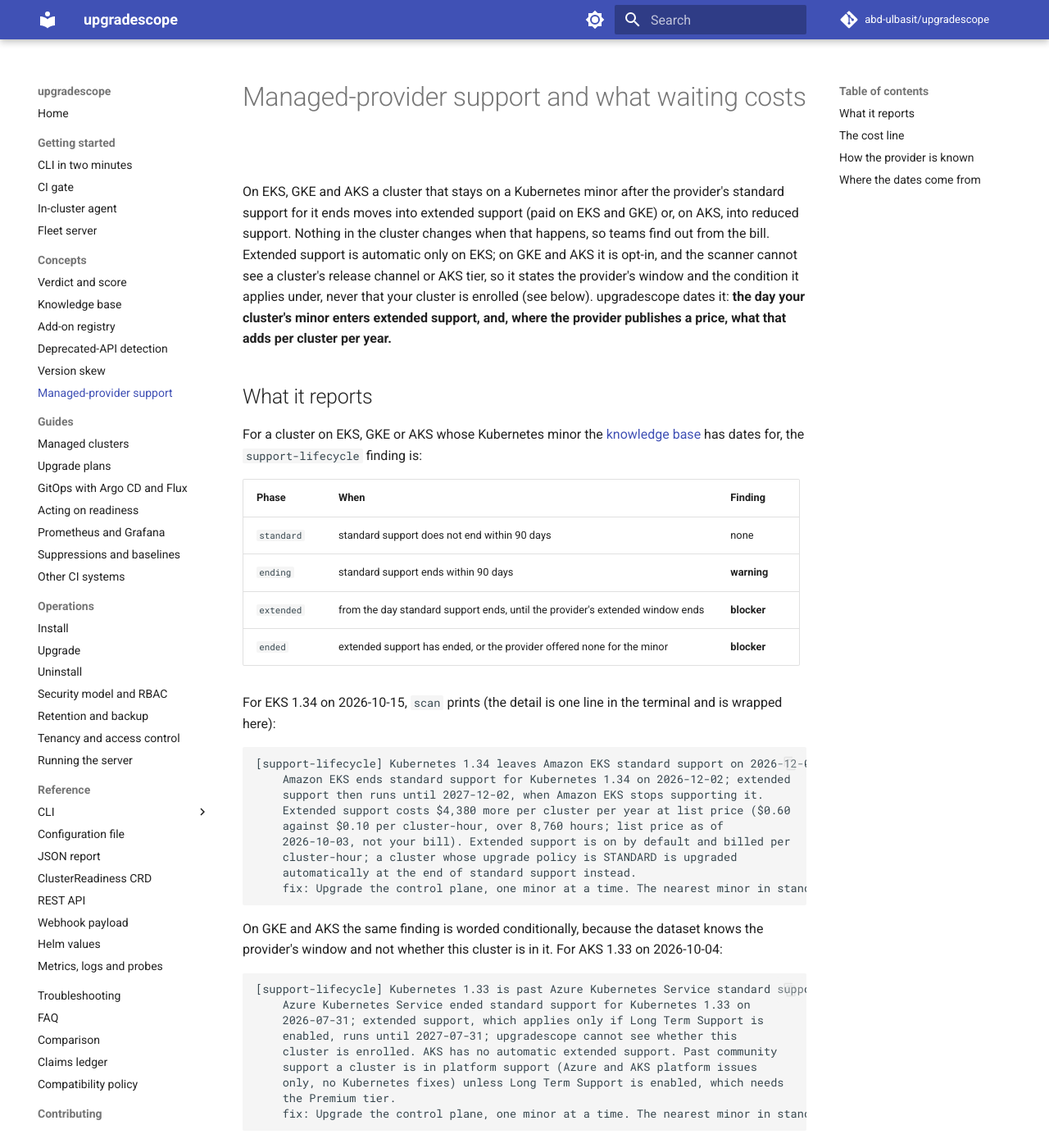
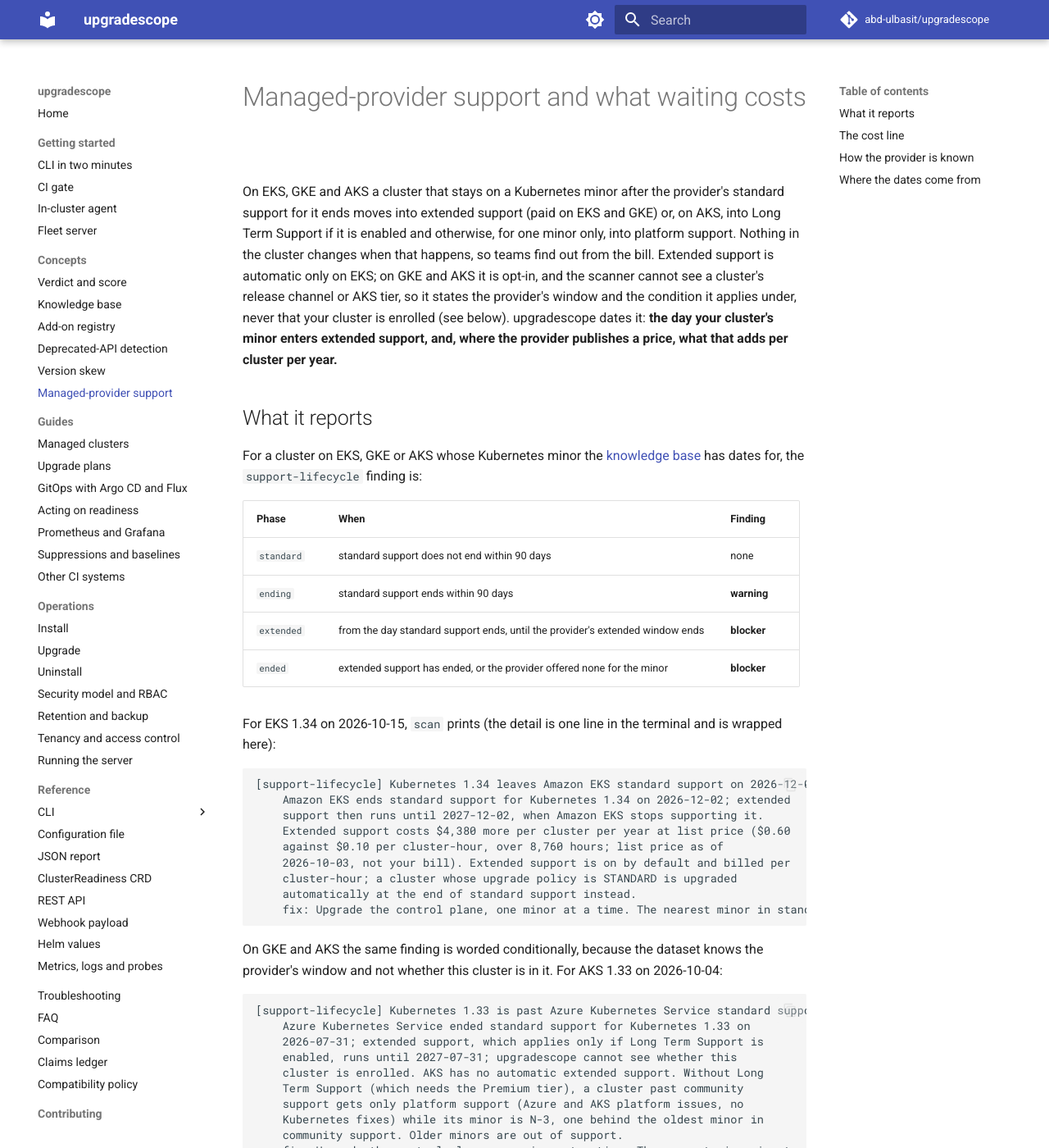
Before and after one commit to abd-ulbasit/upgradescope, an MkDocs documentation site: the page built from docs/concepts/support-lifecycle.md, in a window 1280 px wide and 1400 px high. Shown: the whole window at 82% size. Built offline with MkDocs 1.6.1 and Material for MkDocs 9.7.7, drawn with Linux system fonts in a browser that asks for light colours; comment, search, counter and statistics services are not loaded; some of the changed text lies outside the part shown.

Commit message:
docs(support): AKS platform support applies only at N-3; goldens and doc example regenerated
Pins the conditional wording in SUP-07. Refs #77

Co-Authored-By: Claude Fable 5 <noreply@anthropic.com>

````diff
--- a/docs/concepts/support-lifecycle.md
+++ b/docs/concepts/support-lifecycle.md
@@ -2,8 +2,9 @@
 
 On EKS, GKE and AKS a cluster that stays on a Kubernetes minor after the
 provider's standard support for it ends moves into extended support (paid on
-EKS and GKE) or, on AKS, into reduced support. Nothing in the cluster
-changes when that happens, so teams find out from the bill. Extended
+EKS and GKE) or, on AKS, into Long Term Support if it is enabled and
+otherwise, for one minor only, into platform support. Nothing in the
+cluster changes when that happens, so teams find out from the bill. Extended
 support is automatic only on EKS; on GKE and AKS it is opt-in, and the
 scanner cannot see a cluster's release channel or AKS tier, so it states
 the provider's window and the condition it applies under, never that
@@ -48,10 +49,11 @@ For AKS 1.33 on 2026-10-04:
     Azure Kubernetes Service ended standard support for Kubernetes 1.33 on
     2026-07-31; extended support, which applies only if Long Term Support is
     enabled, runs until 2027-07-31; upgradescope cannot see whether this
-    cluster is enrolled. AKS has no automatic extended support. Past community
-    support a cluster is in platform support (Azure and AKS platform issues
-    only, no Kubernetes fixes) unless Long Term Support is enabled, which needs
-    the Premium tier.
+    cluster is enrolled. AKS has no automatic extended support. Without Long
+    Term Support (which needs the Premium tier), a cluster past community
+    support gets only platform support (Azure and AKS platform issues, no
+    Kubernetes fixes) while its minor is N-3, one behind the oldest minor in
+    community support. Older minors are out of support.
     fix: Upgrade the control plane, one minor at a time. The nearest minor in standard support is 1.34; the newest known is 1.36.
 ```
 
@@ -122,11 +124,16 @@ What "extended support" means differs, and the finding states it:
 - **GKE**: opt-in, for clusters on the Extended release channel; clusters on
   other channels are upgraded automatically at the end of standard support.
   The dataset's `extended_support_condition` carries this.
-- **AKS**: opt-in. There is no automatic extended support. After community
-  support a cluster is in platform support (Azure and AKS platform issues
-  only, no Kubernetes fixes) unless Long Term Support is enabled, which
-  needs the Premium tier. The dates are the community-support end and the
-  LTS end.
+- **AKS**: opt-in. There is no automatic extended support. Without Long
+  Term Support (which needs the Premium tier), a cluster past community
+  support gets only platform support (Azure and AKS platform issues, no
+  Kubernetes fixes), and only while its minor is N-3, one behind the oldest
+  minor in community support; Microsoft's platform-support policy ends
+  when the cluster drops to N-4, and older minors are out of support. The
+  dates in the dataset are the community-support end and the LTS end, not
+  the end of platform support, so a cluster two or more minors past
+  community support with no LTS is out of support whatever phase the
+  dataset shows.
 
 ## How the provider is known
 
````
Also changed, not shown: docs/claims.md (+1 -1 lines), 6 other files.
